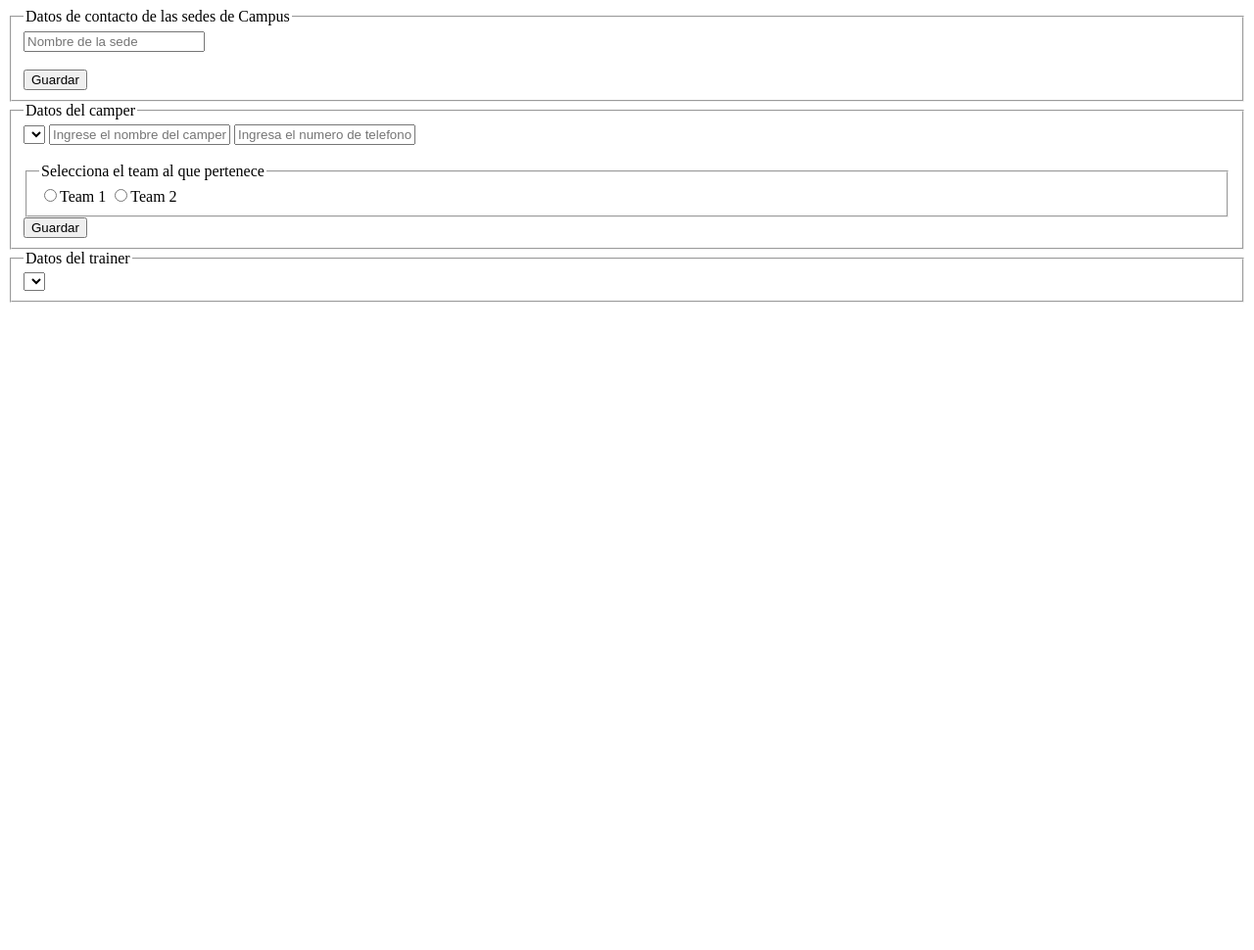
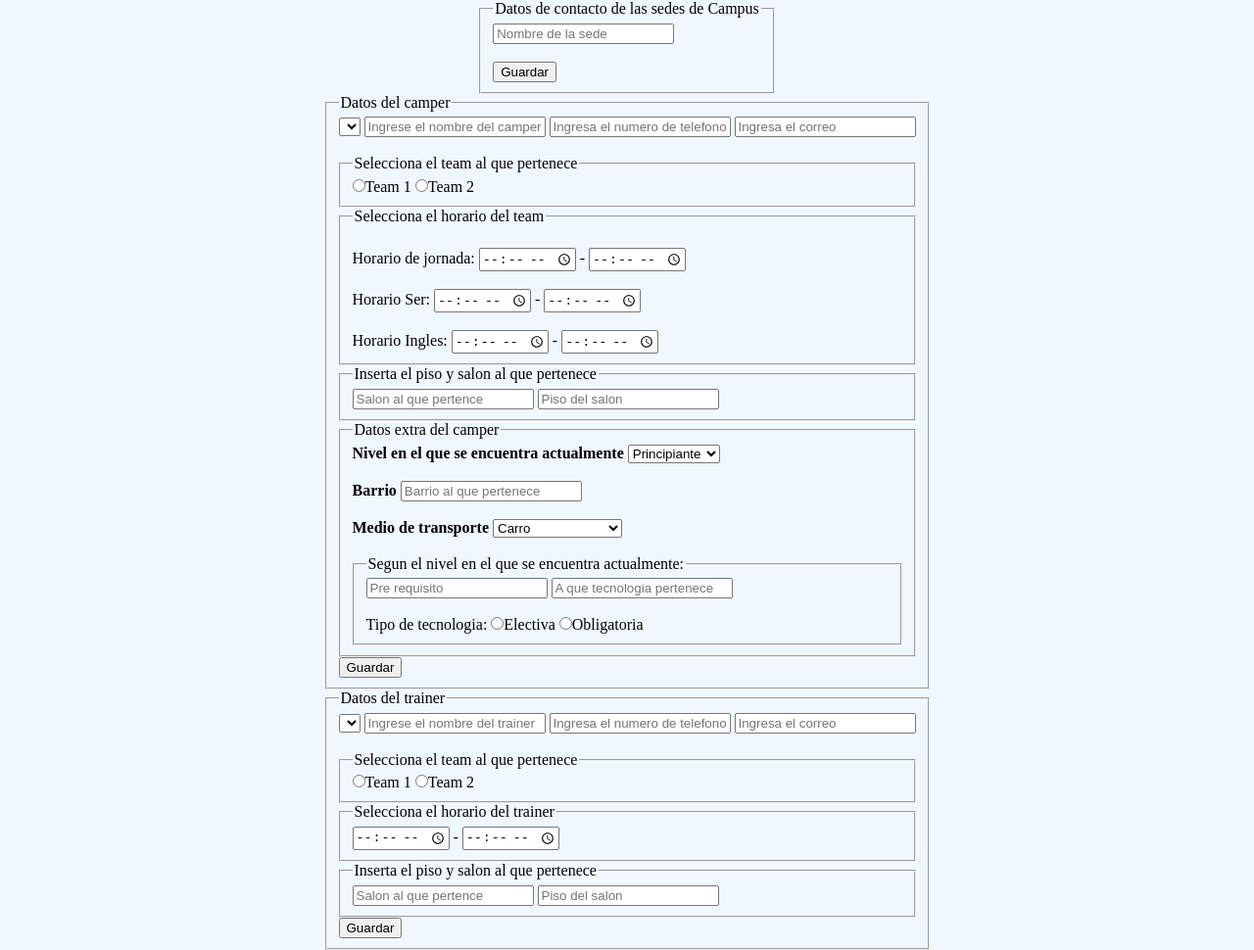
Before and after one commit to BonIcy/taller3-JS, a plain HTML site: page index.html in a window 1280 px wide. Shown: the whole page at 98% size. Before the commit the page ends 800 px from the top, so only its background shows below. Drawn offline with Linux system fonts and the light colour scheme.

Commit message:
feat: :sparkles: Html completo
se completo el html y se le dio funcionalidad a la seccion de campers con javascript, no a trainers aun

```diff
--- a/index.html
+++ b/index.html
@@ -5,35 +5,93 @@
     <meta http-equiv="X-UA-Compatible" content="IE=edge">
     <meta name="viewport" content="width=device-width, initial-scale=1.0">
     <script src="main.js" defer></script>
-    <title>Document</title>
+    <link rel="stylesheet" href="style.css">
+    <title>Taller 3</title>
 </head>
 <body>
+    <div class="formularioo">
         <fieldset>
             <legend>Datos de contacto de las sedes de Campus</legend>
             <form id="myFormularioCampus">
-        <input type="text" name="nombsede" placeholder="Nombre de la sede"><br><br>
-
+                <input type="text" name="nombreSede" placeholder="Nombre de la sede"><br><br>
                 <input type="submit" value="Guardar">
             </form>
         </fieldset>
         <fieldset>
             <legend>Datos del camper</legend>
-    <form id="myFormularioPErsonas">
+            <form id="myFormularioCamper">
                 <select name="sede"></select>
                 <input type="text"name="nombreCamper" placeholder="Ingrese el nombre del camper">
-        <input type="tel" name="telefonoCamper"placeholder="Ingresa el numero de telefono"><br> <br>
+                <input type="tel" name="telefonoCamper"placeholder="Ingresa el numero de telefono">
+                <input type="text" name="correoCamper" placeholder="Ingresa el correo"> <br> <br>
                 <fieldset>
                     <legend>Selecciona el team al que pertenece</legend>
-               <input type="radio" name="team">Team 1 <input type="radio" name="team">Team 2
+                        <input type="radio" name="team" value="Team1">Team 1 <input type="radio" name="team" value="Team2">Team 2
+                </fieldset>
+                <fieldset>
+                    <legend>Selecciona el horario del team</legend> <br>
+                        Horario de jornada: <input type="time" name="horario entrada jornada" > -
+                        <input type="time" name="horario salida jornada" > <br> <br>
+                        Horario Ser: <input type="time" name="horario entrada Ser" > - <input type="time" name="horario salida Ser" > <br> <br>
+                        Horario Ingles: <input type="time" name="horario entrada Ingles" > - <input type="time" name="horario salida Ingles" >
+                </fieldset>
+                <fieldset>
+                    <legend>Inserta el piso y salon al que pertenece</legend>
+                    <input type="text" name="Salon" placeholder="Salon al que pertence">
+                        <input type="tel" name="Piso" placeholder="Piso del salon">
+                </fieldset>
+                <fieldset>
+                    <legend>Datos extra del camper</legend>
+                    <b>Nivel en el que se encuentra actualmente</b>
+                    <select name="Nivel Actual">
+                        <option value="Principiante">Principiante</option>
+                        <option value="Junior">Junior</option>
+                        <option value="Semi-senior">Semi-senior</option>
+                        <option value="Senior">Senior</option>
+                    </select><br><br>
+                    <b>Barrio</b> <input type="text" name="barrio" placeholder="Barrio al que pertenece"> <br><br>
+                    <b>Medio de transporte</b>
+                    <select name="Medio de Transporte">
+                        <option value="Carro">Carro</option>
+                        <option value="Moto">Moto</option>
+                        <option value="Transporte publico">Transporte publico</option>
+                        <option value="Otro">Otro</option>
+                    </select><br><br>
+                    <fieldset>
+                    <legend>Segun el nivel en el que se encuentra actualmente:</legend>
+                    <input type="text" name="pre Requeisito" placeholder="Pre requisito"> <input type="text" name="tecnologia" placeholder="A que tecnologia pertenece"><br> <br>
+                    Tipo de tecnologia: <input type="radio" name="tipo de tecnologia" value="Efectiva">Electiva <input type="radio" name="tipo de tecnologia" value="Obligatoria">Obligatoria
+                    </fieldset>
                 </fieldset>
                 <input type="submit" value="Guardar">
             </form>
         </fieldset>
         <fieldset>
             <legend>Datos del trainer</legend>
-    <form id="myFormularioPErsonas">
+            <form id="myFormularioTrainer">
                 <select name="sede"></select>
+                <input type="text"name="nombreTrainer" placeholder="Ingrese el nombre del trainer">
+                <input type="tel" name="telefonoTrainer"placeholder="Ingresa el numero de telefono">
+                <input type="text" name="correo" placeholder="Ingresa el correo"><br> <br>
+                <fieldset>
+                    <legend>Selecciona el team al que pertenece</legend>
+                        <input type="radio" name="team">Team 1 <input type="radio" name="team">Team 2
+                </fieldset>
+                <fieldset>
+                    <legend>Selecciona el horario del trainer</legend>
+                        <input type="time" name="horario"> -
+                        <input type="time" name="horario">
+                </fieldset>
+                <fieldset>
+                    <legend>Inserta el piso y salon al que pertenece</legend>
+                    <input type="text" name="salon" placeholder="Salon al que pertence">
+                        <input type="tel" name="piso" placeholder="Piso del salon">
+                </fieldset>
+                <input type="submit" value="Guardar">
             </form>
         </fieldset>
+        </div>
+    </div>
+
 </body>
 </html>
--- a/main.js
+++ b/main.js
@@ -1,5 +1,19 @@
+/* 1. Construir un objeto literal "campus" que gestione
+la info(PROPIEDADES) de Campus, trainers, campers, niveles,
+tecnologías, teams y roadMap
+1.1. De campus administrar los datos de contacto de las sedes en
+Bucaramanga, Bogotá, Medellín y México
+1.2. De los trainers y campers, su nombre, sus teléfonos, teams
+(horarios de las teams=> día, hora y salones (nro y piso), y el
+email, y de los campers también horarios de inglés y ser.
+1.3. De los campers, también gestionar su nivel actual, como su
+barrio y medio de transporte
+1.4. De los niveles, su pre requisito, a que tecnología pertenece, si
+es electiva u obligatoria
+1.5. De la roadmap , Nro de créditos, año, Nro de asignaturas */
 let myFormularioCampus = document.querySelector("#myFormularioCampus");
-let myFormularioPersonas = document.querySelector("#myFormularioPersonas");
+let myFormularioCamper = document.querySelector("#myFormularioCamper");
+let myFormularioTrainer = document.querySelector("#myFormularioTrainer");
 let campus = {};
 
 myFormularioCampus.addEventListener("submit", (e)=>{
@@ -20,7 +34,7 @@ let listaSedes = ()=>{
     }
 }
 
-myFormularioPersonas.addEventListener("submit", (e)=>{
+myFormularioCamper.addEventListener("submit", (e)=>{
     e.preventDefault();
     let data = Object.fromEntries(new FormData(e.target));
     console.log(data);
@@ -28,5 +42,16 @@ myFormularioPersonas.addEventListener("submit", (e)=>{
     delete data.sede;
     campus[`${sede}`]["Camper"].unshift(data);
     console.log(campus);
-    myFormularioPersonas.reset();
+    myFormularioCamper.reset();
 })
+
+myFormularioTrainer.addEventListener("submit", (e)=>{
+    e.preventDefault();
+    let data = Object.fromEntries(new FormData(e.target));
+    console.log(data);
+    let sede = data.sede;
+    delete data.sede;
+    campus[`${sede}`]["Camper"].unshift(data);
+    console.log(campus);
+    myFormularioTrainer.reset();
+})
--- /dev/null
+++ b/style.css
@@ -0,0 +1,8 @@
+*{
+    margin: 0;
+}
+.formularioo{
+    background-color: aliceblue;
+    display: grid;
+    place-items: center;
+}
```
Lines whose indentation alone changed are shown as unchanged.
